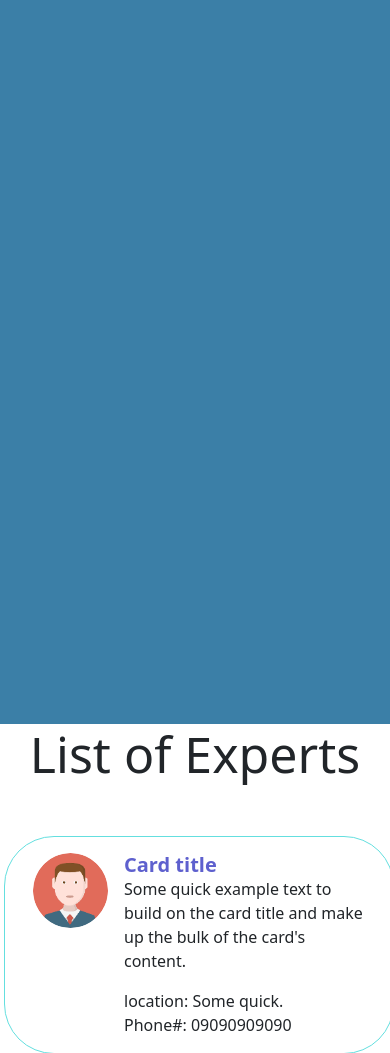
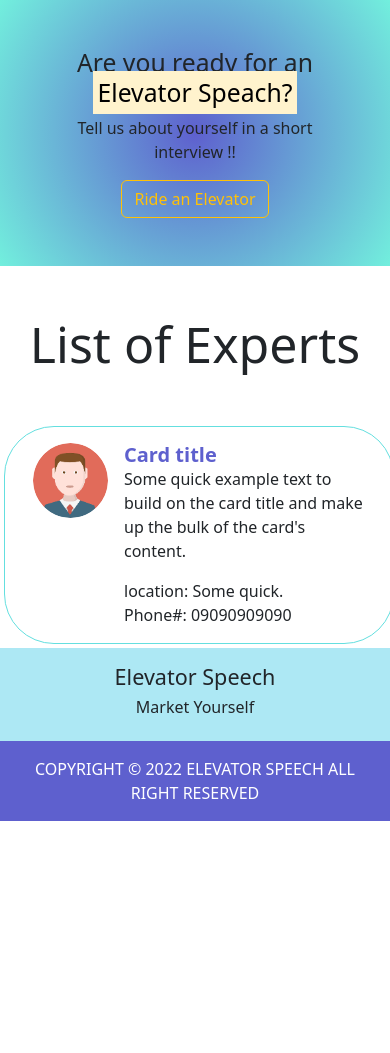
Before and after one commit to T-Ptyhon-WEB-JUB/PROJECT, a Django app: page / in a window 390 px wide. Shown: the part 120-1173 px from the top of the page. After the commit the page ends 941 px from the top, so only its background shows below. Run offline with Django 4.2, Linux system fonts and the light colour scheme.

Commit message:
create db

```diff
--- a/elevatorspeech/elevatorspeech/settings.py
+++ b/elevatorspeech/elevatorspeech/settings.py
@@ -37,7 +37,7 @@ INSTALLED_APPS = [
     'django.contrib.sessions',
     'django.contrib.messages',
     'django.contrib.staticfiles',
-    'resume'
+    'resume',
 ]
 
 MIDDLEWARE = [
--- a/elevatorspeech/resume/static/style/main.css
+++ b/elevatorspeech/resume/static/style/main.css
@@ -86,3 +86,44 @@ header {
 
 
 /* end slider style */
+
+.section-one {
+    height: auto;
+    background: rgb(94, 96, 206);
+    background: radial-gradient(circle, rgba(94, 96, 206, 1) 0%, rgba(114, 239, 221, 1) 100%);
+    ;
+}
+
+.section-two {
+    text-align: center;
+}
+
+.add-form label {
+    display: block;
+    text-align: left;
+    font-weight: bold;
+    font-size: 20px;
+}
+
+.add-form input {
+    display: block;
+    text-align: left;
+    border-radius: 10px;
+    margin-top: 10px;
+    border: rgb(94, 96, 206) solid;
+}
+
+.add-form textarea {
+    display: block;
+    text-align: left;
+    border-radius: 10px;
+    margin-top: 10px;
+    border: rgb(94, 96, 206) solid;
+}
+
+.add-form .submit-btn {
+    border: #ffc300 solid;
+    width: 100px;
+    text-align: center;
+    font-weight: bold;
+}
--- a/elevatorspeech/resume/templates/resume/base.html
+++ b/elevatorspeech/resume/templates/resume/base.html
@@ -27,43 +27,20 @@
         </a>
 
         <ul class="nav nav-pills">
-            <li class="nav-item"><a href="#" class="nav-link active" aria-current="page">Home</a></li>
-            <li class="nav-item"><a href="#" class="nav-link">Ride Elevator</a></li>
-            <li class="nav-item"><a href="#" class="nav-link">About</a></li>
+            <li class="nav-item"><a href="{% url 'resume:home' %}" class="nav-link active" aria-current="page">Home</a>
+            </li>
+            <li class="nav-item"><a href="{% url 'resume:add-resume' %}" class="nav-link">Ride Elevator</a></li>
+            <li class="nav-item"><a href="{% url 'resume:about' %}" class="nav-link">About</a></li>
         </ul>
     </header>
 
-    <!-- slide show-->
-    <div id="carouselExampleSlidesOnly" class="carousel slide slide-main" data-bs-ride="carousel">
-        <div class="carousel-inner">
-            <div class="overlay"></div>
-            <div class="carousel-item active">
-                <!-- <video autoplay muted loop id="myVideo">
-                    <source src="{% static 'videos/video.mp4' %}" type="video/mp4">
-                </video> -->
-                <!-- <img src="{% static 'images/landscape.jpg' %}" alt=""> -->
-                <div class="carousel-caption d-none d-md-block row">
-                    <div class="col-lg-12">
-                        <h2>Are you ready for an <mark>Elevator Speach?</markk>
-                        </h2>
-                    </div>
-                    <div class="col-lg-12">
-                        <p class="word-subtitle">Tell about yourself in a short paragraph!!</p>
-                    </div>
-                    <div class="col-lg-12">
-                        <a class="btn btn-outline-warning" href="#">Ride an Elevator</a>
-                    </div>
-                </div>
-            </div>
-        </div>
-    </div>
 
-    <!-- End of slideshow-->
 
-    <div class="container">
 
-        {% block content %}{% endblock %}
-    </div>
+
+    {% block content %}{% endblock %}
+
+
     <!-- start footer-->
     <div class="footer bg-opacity-25">
         <div class="container">
--- a/elevatorspeech/resume/templates/resume/index.html
+++ b/elevatorspeech/resume/templates/resume/index.html
@@ -1,7 +1,44 @@
 {% extends 'resume/base.html' %}
 {% load static %}
-{% block title %}{% endblock %}
+{% block title %}Home{% endblock %}
 {% block content %}
+<!-- slide show-->
+<!-- <div id="carouselExampleSlidesOnly" class="carousel slide slide-main" data-bs-ride="carousel">
+        <div class="carousel-inner">
+            <div class="overlay"></div>
+            <div class="carousel-item active">
+                <img src="{% static 'images/landscape.jpg' %}" alt="">
+                <div class="carousel-caption d-none d-md-block row">
+                    <div class="col-lg-12">
+                        <h2>Are you ready for an <mark>Elevator Speach?</markk>
+                        </h2>
+                    </div>
+                    <div class="col-lg-12">
+                        <p class="word-subtitle">Tell about yourself in a short paragraph!!</p>
+                    </div>
+                    <div class="col-lg-12">
+                        <a class="btn btn-outline-warning" href="#">Ride an Elevator</a>
+                    </div>
+                </div>
+            </div>
+        </div>
+    </div> -->
+<!-- End of slideshow-->
+<div class="section-one text-center">
+    <div class="p-5 mb-5 row">
+        <div class="col-lg-12">
+            <h2>Are you ready for an <mark>Elevator Speach?</mark>
+            </h2>
+        </div>
+        <div class="col-lg-12">
+            <p class="word-subtitle">Tell us about yourself in a short interview !!</p>
+        </div>
+        <div class="col-lg-12">
+            <a class="btn btn-outline-warning" href="{% url 'resume:add-resume' %}">Ride an Elevator</a>
+        </div>
+    </div>
+</div>
+<div class="container">
     <div class="row">
         <h3 class="home-title h3 title text-center mb-5">List of Experts
         </h3>
@@ -28,4 +65,5 @@
 
 
     </div>
+</div>
 {% endblock %}
--- a/elevatorspeech/resume/urls.py
+++ b/elevatorspeech/resume/urls.py
@@ -5,5 +5,7 @@ app_name = 'resume'
 
 urlpatterns = [
     path('', views.home, name='home'),
+    path('addResume/', views.addResume, name='add-resume'),
+    path('about/', views.about, name='about'),
 
 ]
--- a/elevatorspeech/resume/views.py
+++ b/elevatorspeech/resume/views.py
@@ -1,8 +1,26 @@
 from django.shortcuts import render, redirect, resolve_url
 from django.http import HttpRequest
+from .forms import *
 
 
 # Create your views here.
 
 def home(request: HttpRequest):
     return render(request, 'resume/index.html')
+
+
+def about(request: HttpRequest):
+    return render(request, 'resume/about.html')
+
+
+def addResume(request: HttpRequest):
+    if request.method == 'POST':
+        form = AddResumeForm(request.POST)
+        if form.is_valid():
+            form.save()
+            return redirect(resolve_url('resume:home'))
+        else:
+            msg = 'Your input is too long description'
+            return render(request, 'resume/add_resume.html', {'msg': msg})
+    form = AddResumeForm()
+    return render(request, 'resume/add_resume.html', {'form': form})
```
Also changed, not shown: elevatorspeech/resume/forms.py (+8 -0 lines), elevatorspeech/resume/templates/resume/about.html (+8 -0 lines), elevatorspeech/resume/templates/resume/add_resume.html (+22 -0 lines). Lines whose indentation alone changed are shown as unchanged.
